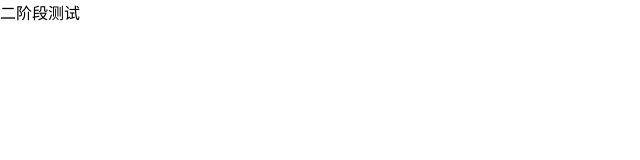
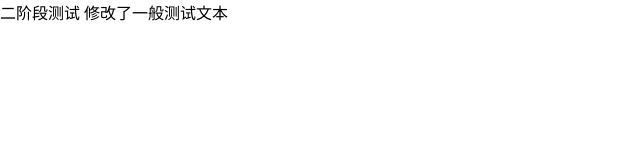
Before and after one commit to rxzkr/RuidiKar.bolg, a plain HTML site: page index.html in a window 1280 px wide. Shown: the whole page, without its empty margins (0-640 px from the left). Drawn offline with Linux system fonts and the light colour scheme.

Commit message:
更新 index.html

```diff
--- a/index.html
+++ b/index.html
@@ -9,6 +9,6 @@
     <script type="text/javascript" src="./js/index.js"></script>
 </head>
 <body>
-
+    修改了一般测试文本
 </body>
 </html>
```
